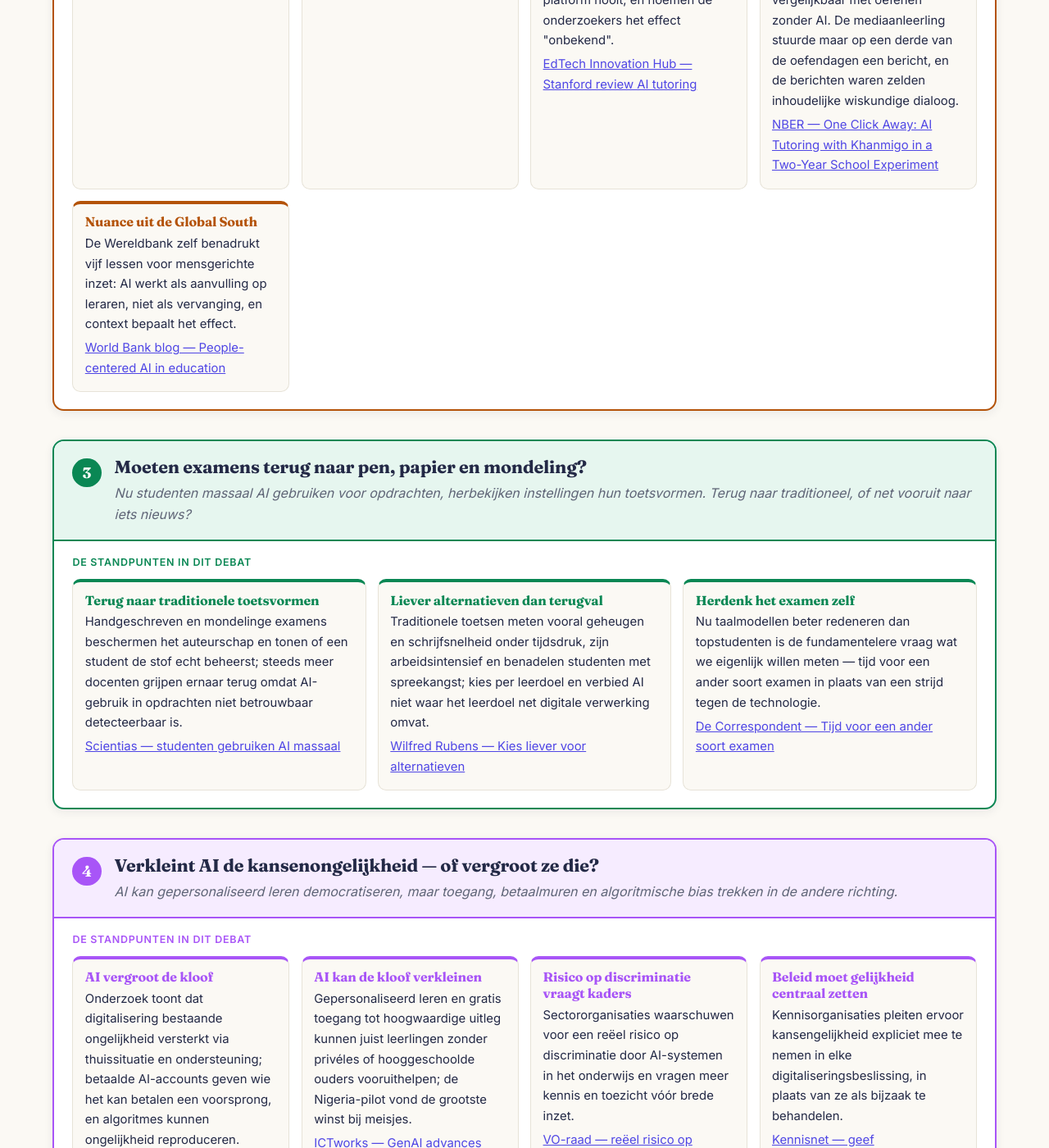
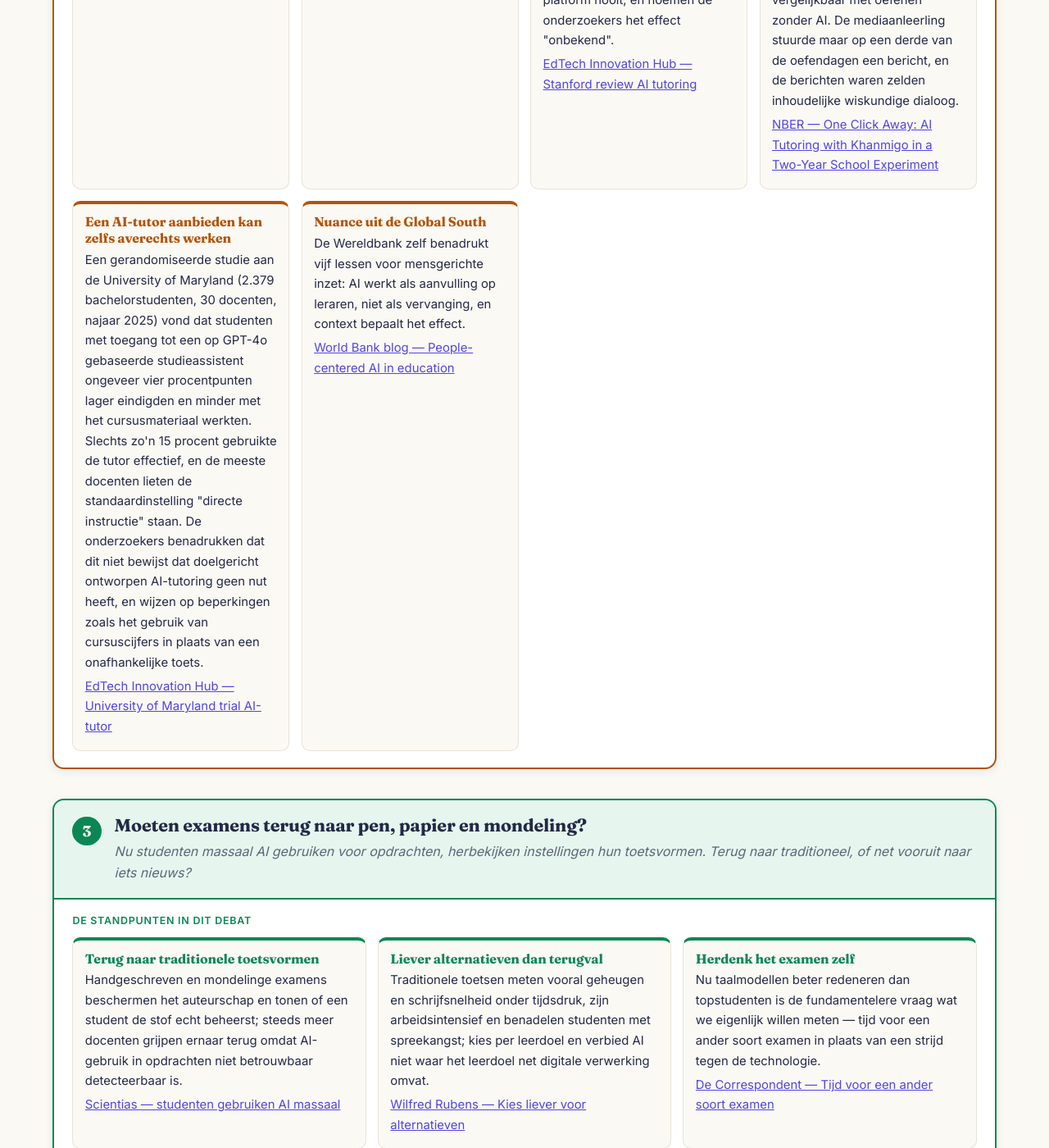
Before and after one commit to rvanbruggen/educaition, a Jekyll site: the page built from discussie.html, in a window 1280 px wide and 1400 px high, scrolled down 2194 px. Shown: the whole window at 82% size. Built offline with Jekyll 4.4.1, drawn with Linux system fonts in a browser that asks for light colours.

Commit message:
FAQ/Ter discussie onderhoud

```diff
--- a/_data/discussies.yml
+++ b/_data/discussies.yml
@@ -86,6 +86,18 @@
         berichten waren zelden inhoudelijke wiskundige dialoog.
       bron_naam: "NBER — One Click Away: AI Tutoring with Khanmigo in a Two-Year School Experiment"
       bron_url: https://www.nber.org/papers/w35620
+    - richting: "Een AI-tutor aanbieden kan zelfs averechts werken"
+      samenvatting: >-
+        Een gerandomiseerde studie aan de University of Maryland (2.379 bachelorstudenten,
+        30 docenten, najaar 2025) vond dat studenten met toegang tot een op GPT-4o
+        gebaseerde studieassistent ongeveer vier procentpunten lager eindigden en minder
+        met het cursusmateriaal werkten. Slechts zo'n 15 procent gebruikte de tutor
+        effectief, en de meeste docenten lieten de standaardinstelling "directe instructie"
+        staan. De onderzoekers benadrukken dat dit niet bewijst dat doelgericht ontworpen
+        AI-tutoring geen nut heeft, en wijzen op beperkingen zoals het gebruik van
+        cursuscijfers in plaats van een onafhankelijke toets.
+      bron_naam: "EdTech Innovation Hub — University of Maryland trial AI-tutor"
+      bron_url: https://www.edtechinnovationhub.com/news/students-offered-an-ai-tutor-got-lower-grades-and-disengaged-from-course-materials-university-of-maryland-trial-finds
     - richting: "Nuance uit de Global South"
       samenvatting: >-
         De Wereldbank zelf benadrukt vijf lessen voor mensgerichte inzet: AI werkt als
--- a/faq.html
+++ b/faq.html
@@ -96,7 +96,9 @@
   <summary>Ben ik verplicht om mij bij te scholen rond AI?</summary>
   <p>Ja, in feite wel. Artikel 4 van de Europese AI-verordening (AI Act) verplicht
   organisaties die AI inzetten — dus ook scholen — om te zorgen voor voldoende
-  AI-geletterdheid bij hun personeel. Die verplichting geldt sinds 2 februari 2025.
+  AI-geletterdheid bij hun personeel. Die verplichting geldt sinds 2 februari 2025; de
+  AI-omnibus (in werking sinds 27 juli 2026) formuleert ze als het nemen van maatregelen
+  die AI-geletterdheid ondersteunen, zonder een gegarandeerd niveau per persoon.
   KlasCement en de EU-richtsnoeren bieden gratis materiaal om hiermee te starten.
   Sinds juni 2026 is er bovendien het definitieve AI Literacy Framework van de
   Europese Commissie en de OESO — een kant-en-klaar referentiekader (vier domeinen,
@@ -105,7 +107,8 @@
   <a href="https://actcheck.nl/blog-ai-act-onderwijs">ActCheck — AI Act in het onderwijs</a> ·
   <a href="https://www.klascement.net/thema/artificiele-intelligentie/">KlasCement — AI-thema</a> ·
   <a href="https://education.ec.europa.eu/focus-topics/digital-education/actions/plan/ethical-guidelines-for-educators-on-using-artificial-intelligence">EU — Ethische richtsnoeren AI en data</a> ·
-  <a href="https://education.ec.europa.eu/node/3537">Europese Commissie &amp; OESO — AI Literacy Framework</a></p>
+  <a href="https://education.ec.europa.eu/node/3537">Europese Commissie &amp; OESO — AI Literacy Framework</a> ·
+  <a href="https://www.addleshawgoddard.com/en/insights/insights-briefings/2026/technology/eu-ai-act-ai-omnibus-formally-adopted/">Addleshaw Goddard — AI-omnibus formeel aangenomen</a></p>
 </details>
 
 <details>
@@ -123,14 +126,17 @@
   <summary>Mag ik AI gebruiken om toetsen te verbeteren of leerlingen te evalueren?</summary>
   <p>Grote voorzichtigheid geboden. AI-systemen die leerresultaten evalueren of mee
   beslissen over de beoordeling van leerlingen gelden onder de AI Act als
-  <em>hoog risico</em>, met strenge verplichtingen (sinds 2 augustus 2026 van kracht).
+  <em>hoog risico</em>, met strenge verplichtingen. Door de AI-omnibus (in werking sinds
+  27 juli 2026) gelden die pas vanaf 2 december 2027 in plaats van 2 augustus 2026 —
+  uitstel, geen afstel.
   AI als hulpmiddel bij het opstellen van vragen of het geven van feedbacksuggesties kan,
   maar de eindbeoordeling moet bij de leerkracht blijven, en je mag geen
   leerlinggegevens in niet-goedgekeurde tools invoeren.</p>
   <p class="bronnen">Bronnen:
   <a href="https://www.kennisnet.nl/artificial-intelligence/wetgeving-rond-ai-en-het-onderwijs/">Kennisnet — Wetgeving rond AI</a> ·
   <a href="https://actcheck.nl/blog-ai-act-onderwijs">ActCheck — AI Act in het onderwijs</a> ·
-  <a href="https://www.npuls.nl/_assets/c46a36b7-2ec5-4fe1-a7c1-7d50b43edb94/Npuls-Handreiking-4-AI-B5.pdf">Npuls — Handreiking (PDF)</a></p>
+  <a href="https://www.npuls.nl/_assets/c46a36b7-2ec5-4fe1-a7c1-7d50b43edb94/Npuls-Handreiking-4-AI-B5.pdf">Npuls — Handreiking (PDF)</a> ·
+  <a href="https://natlawreview.com/article/eu-digital-omnibus-ai-enters-force">National Law Review — AI-omnibus in werking</a></p>
 </details>
 
 <details>
@@ -151,13 +157,20 @@
   <summary>Welke wettelijke verplichtingen heeft onze school onder de AI Act?</summary>
   <p>Drie zaken springen eruit. (1) Sinds 2 februari 2025: de AI-geletterdheidsplicht
   (art. 4) voor personeel én de verboden praktijken (art. 5), waaronder emotieherkenning
-  bij leerlingen. (2) Sinds 2 augustus 2026: de verplichtingen voor hoog-risico-AI —
+  bij leerlingen. (2) Vanaf 2 december 2027: de verplichtingen voor hoog-risico-AI —
   systemen voor toelating, beoordeling, niveaubepaling of fraudedetectie bij examens.
+  Die golden oorspronkelijk vanaf 2 augustus 2026, maar de AI-omnibus (Verordening (EU)
+  2026/1744, in werking sinds 27 juli 2026) stelde ze uit. Dezelfde omnibus zwakte de
+  geletterdheidsplicht af tot het nemen van maatregelen die AI-geletterdheid
+  ondersteunen, zonder een gegarandeerd niveau per persoon. De transparantieregels
+  (bv. melden dat iemand met een AI-systeem praat) gelden wel sinds 2 augustus 2026.
   (3) Daarnaast blijft de AVG/GDPR onverkort gelden voor alle leerlinggegevens.</p>
   <p class="bronnen">Bronnen:
   <a href="https://actcheck.nl/blog-ai-act-onderwijs">ActCheck — AI Act in het onderwijs</a> ·
   <a href="https://www.kennisnet.nl/artificial-intelligence/voldoen-aan-de-ai-verordening/">Kennisnet — Voldoen aan de AI-verordening</a> ·
-  <a href="https://www.sensjuristen.nl/ai-act-onderwijsinstellingen/">SENS Juristen — AI Act voor onderwijsinstellingen</a></p>
+  <a href="https://www.sensjuristen.nl/ai-act-onderwijsinstellingen/">SENS Juristen — AI Act voor onderwijsinstellingen</a> ·
+  <a href="https://natlawreview.com/article/eu-digital-omnibus-ai-enters-force">National Law Review — AI-omnibus in werking</a> ·
+  <a href="https://www.addleshawgoddard.com/en/insights/insights-briefings/2026/technology/eu-ai-act-ai-omnibus-formally-adopted/">Addleshaw Goddard — AI-omnibus formeel aangenomen</a></p>
 </details>
 
 <details>
@@ -183,7 +196,8 @@
   <summary>Welke AI-toepassingen zijn voor scholen verboden of hoog risico?</summary>
   <p><strong>Verboden</strong> (sinds februari 2025): o.a. emotieherkenning bij
   leerlingen, bijvoorbeeld in het kader van examenbewaking.
-  <strong>Hoog risico</strong> (verplichtingen sinds augustus 2026): AI die meebeslist
+  <strong>Hoog risico</strong> (verplichtingen vanaf 2 december 2027, na uitstel door de
+  AI-omnibus): AI die meebeslist
   over toelating, leerresultaten evalueert, een passend onderwijsniveau bepaalt of
   fraude detecteert tijdens toetsen. Voor die systemen gelden strenge eisen rond
   menselijk toezicht, transparantie en registratie. Inventariseer dus welke AI je
@@ -191,7 +205,8 @@
   <p class="bronnen">Bronnen:
   <a href="https://actcheck.nl/blog-ai-act-onderwijs">ActCheck — AI Act in het onderwijs</a> ·
   <a href="https://www.kennisnet.nl/artificial-intelligence/wetgeving-rond-ai-en-het-onderwijs/">Kennisnet — Wetgeving rond AI</a> ·
-  <a href="https://lawandmore.nl/it-recht/ai-in-het-onderwijs-waar-moeten-scholen-juridisch-rekening-mee-houden-bij-gebruik-van-ai-tools/">Law &amp; More — Juridische aandachtspunten</a></p>
+  <a href="https://lawandmore.nl/it-recht/ai-in-het-onderwijs-waar-moeten-scholen-juridisch-rekening-mee-houden-bij-gebruik-van-ai-tools/">Law &amp; More — Juridische aandachtspunten</a> ·
+  <a href="https://natlawreview.com/article/eu-digital-omnibus-ai-enters-force">National Law Review — AI-omnibus in werking</a></p>
 </details>
 
 <details>
```
